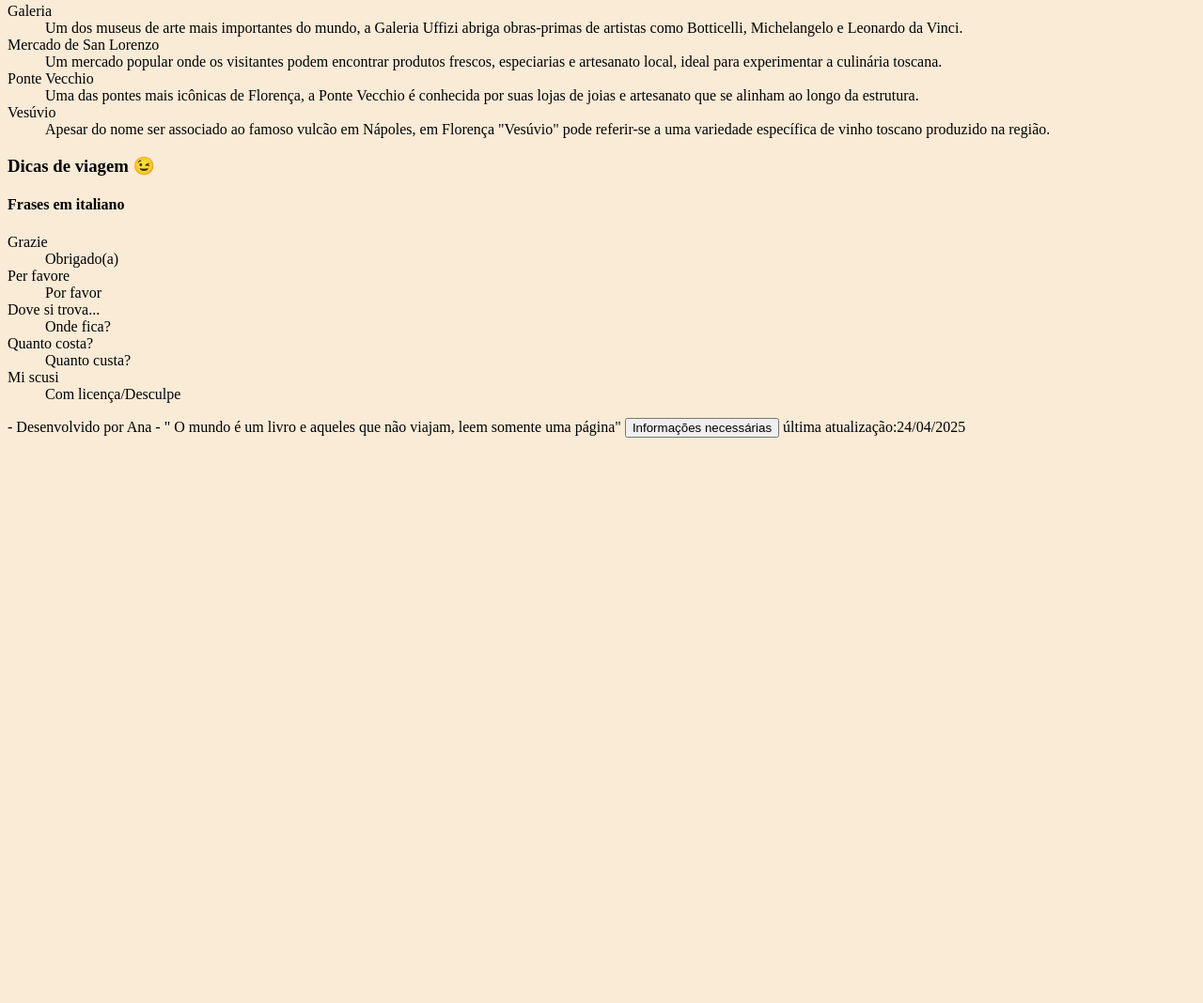
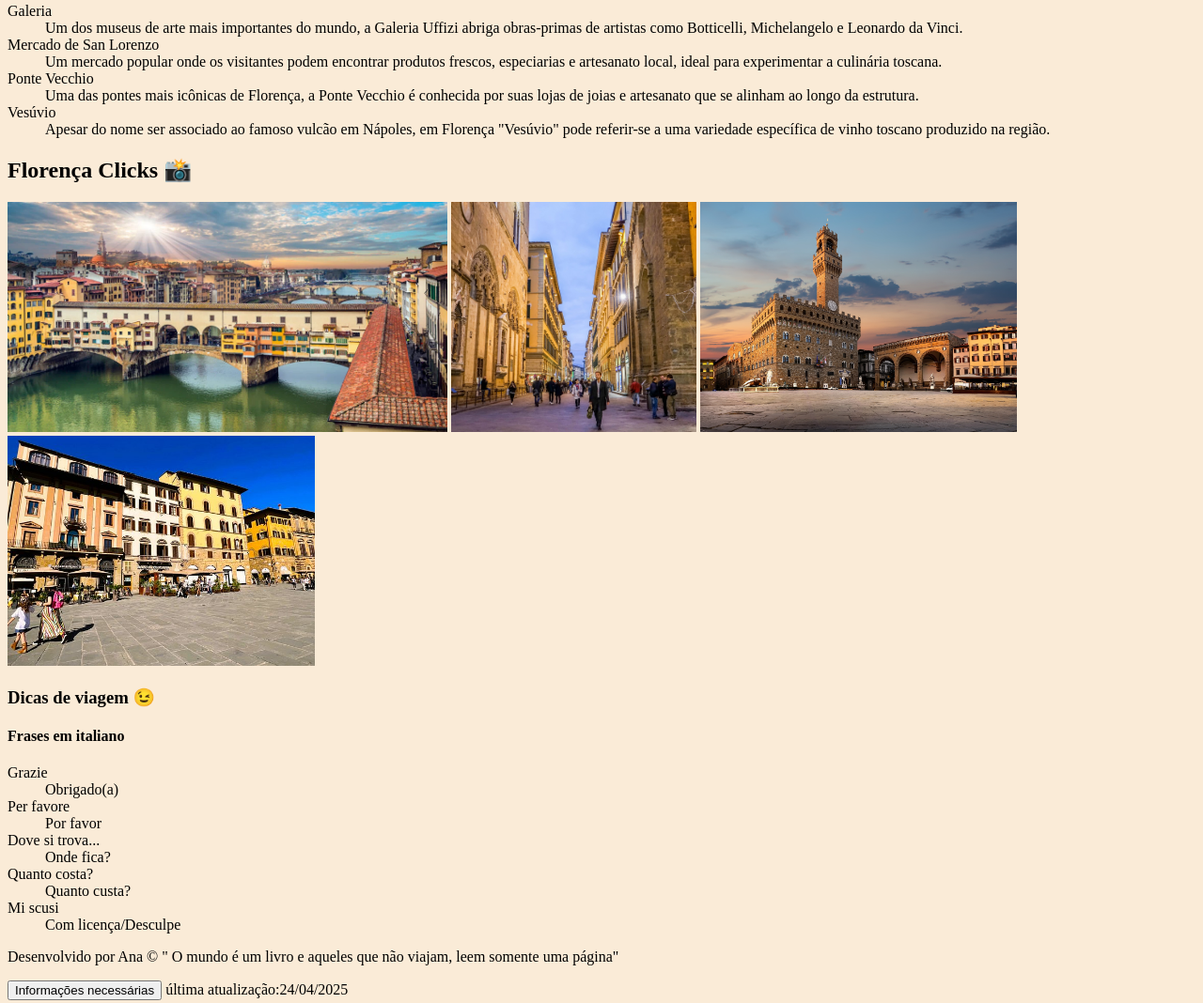
Before and after one commit to anajanu/Atividade-Html, a plain HTML site: page 03aula/index.html in a window 1280 px wide. Shown: the part 1059-2127 px from the top of the page at 94% size. Before the commit the page ends 1533 px from the top, so only its background shows below. Drawn offline with Linux system fonts and the light colour scheme.

Commit message:
Adicionado a galeria de imagens

```diff
--- a/03aula/index.html
+++ b/03aula/index.html
@@ -22,7 +22,8 @@
 
   <body>
     <main>
-
+      <section id="Planeje sua viagem">
+        <article>
           <h2>Passos Para Planejar sua viagem: </h2>
           <ol>
             <li>Pesquise sobre Florença</li>
@@ -33,6 +34,7 @@
             <li>Prepare um orçamento</li>
             <li>Faça as malas</li>
           </ol>
+        </article>
 
         <h2>O que levar na viagem: </h2>
         <ul>
@@ -62,6 +64,17 @@
           <dd>Apesar do nome ser associado ao famoso vulcão em Nápoles, em Florença "Vesúvio" pode referir-se a uma
             variedade específica de vinho toscano produzido na região.
         </dl>
+      </section>
+
+      <section>
+        <h2>Florença Clicks 📸</h2>
+        <img src="pontevecchio.webp" alt="Ponte Vecchio de Florença" widgth="205" height="245">
+        <img src="florençanoite.jpg" alt="" widgth="205" height="245">
+        <img src="florençarelogio.png" alt="" widgth="205" height="245">
+        <img src="rua.jpg" alt="" widgth="205" height="245">
+
+
+      </section>
     </main>
     <aside>
 
@@ -84,7 +97,8 @@
       </dl>
 
     </aside>
-    <footer> - Desenvolvido por Ana - " O mundo é um livro e aqueles que não viajam, leem somente uma página"
+    <footer>
+      <p> Desenvolvido por Ana &copy; " O mundo é um livro e aqueles que não viajam, leem somente uma página" </p>
       <a href="https://www.aboutflorence.com/pt/links-sobre-Florenca.html"> <button> Informações necessárias
         </button></a>
       </button> última atualização:24/04/2025
```
Also changed, not shown: 03aula/florençanoite.jpg (added), 03aula/florençarelogio.png (added), 03aula/pontevecchio.webp (added), 03aula/rua.jpg (added), 03aula/ruaflorença.jpg (added). Lines whose indentation alone changed are shown as unchanged.
